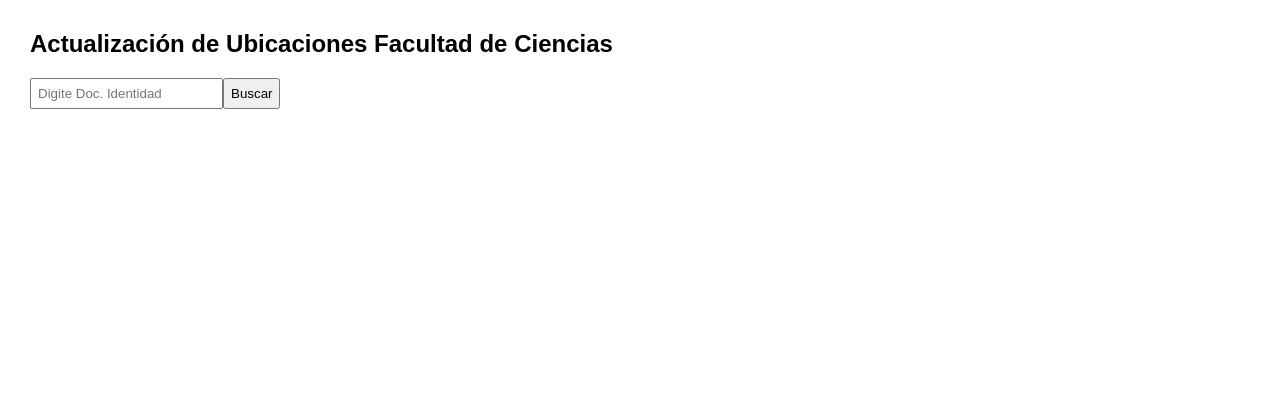
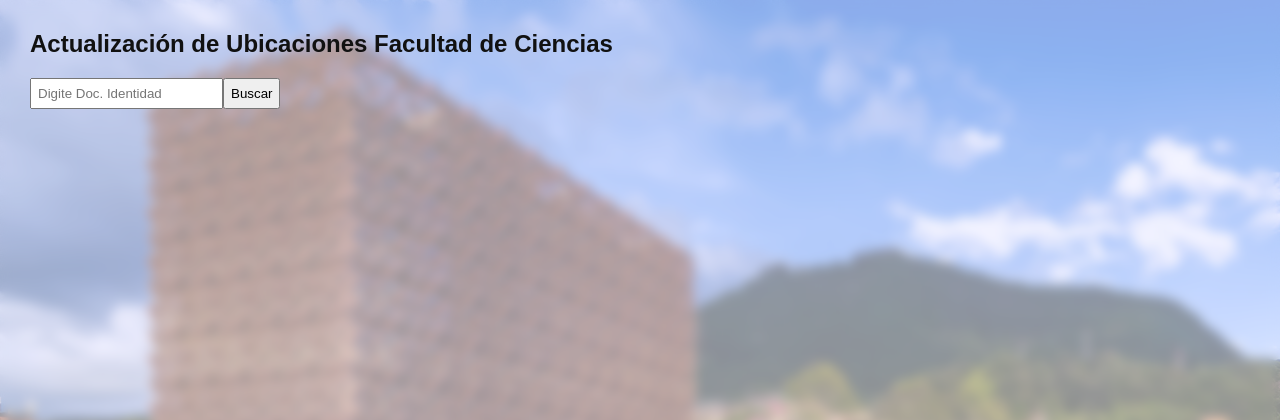
Before and after one commit to stivdiaz/ubicaciones-app, a Flask app: page / in a window 1280 px wide. Shown: the top 420 px of the page. Run offline with Flask 3, Linux system fonts and the light colour scheme.

Commit message:
Update index.html

```diff
--- a/templates/index.html
+++ b/templates/index.html
@@ -1,5 +1,80 @@
 <!doctype html><html><head><meta charset='utf-8'><title>Actualización Ciencias</title>
-<style>body{font-family:Arial;margin:30px}table{border-collapse:collapse;width:100%;margin-top:15px}th,td{border:1px solid #ccc;padding:8px}button,input,select{padding:6px}</style>
+<style>
+body{
+
+    font-family:Arial;
+
+    margin:30px;
+
+    background-image:url('/static/fondo.jpg');
+
+    background-size:cover;
+
+    background-position:center;
+
+    background-attachment:fixed;
+
+    position:relative;
+
+}
+
+/* CAPA DIFUMINADA */
+body::before{
+
+    content:'';
+
+    position:fixed;
+
+    top:0;
+
+    left:0;
+
+    width:100%;
+
+    height:100%;
+
+    background:rgba(255,255,255,0.55);
+
+    backdrop-filter:blur(6px);
+
+    z-index:-1;
+
+}
+
+table{
+
+    border-collapse:collapse;
+
+    width:100%;
+
+    margin-top:15px;
+
+    background:white;
+
+}
+
+th,td{
+
+    border:1px solid #ccc;
+
+    padding:8px;
+
+}
+
+button,input,select{
+
+    padding:6px;
+
+}
+
+h2{
+
+    color:#111;
+
+}
+
+
+</style>
 </head><body>
 <h2>Actualización de Ubicaciones Facultad de Ciencias</h2>
 <input id='doc' placeholder='Digite Doc. Identidad'><button onclick='buscar()'>Buscar</button>
```
